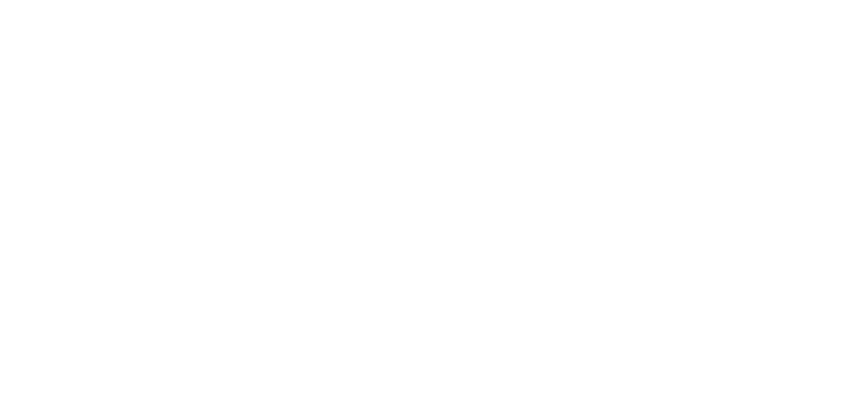
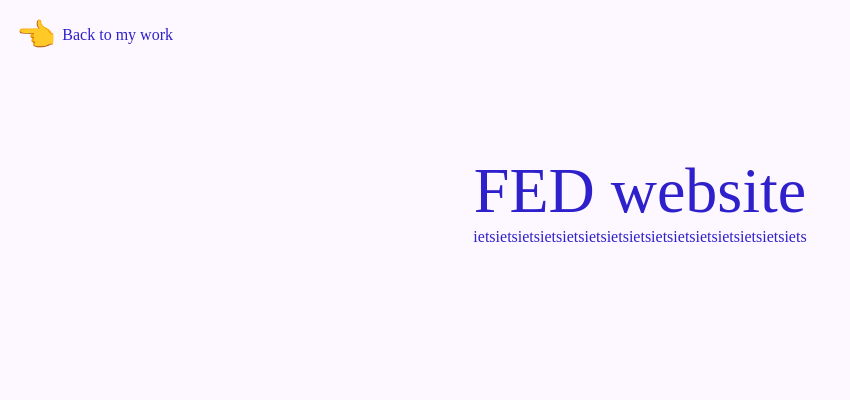
Before and after one commit to Bram-ter/portfolio, a plain HTML site: page fed.html in a window 1280 px wide. Shown: the whole page, without its empty margins (0-850 px from the left). Drawn offline with Linux system fonts and the light colour scheme.

Commit message:
Add files via upload

```diff
--- /dev/null
+++ b/css/fed.css
@@ -0,0 +1,141 @@
+/* Fonts */
+
+@font-face {
+    font-family: "roboto-medium";
+    src: url("/assets/fonts/Roboto/Roboto-Medium.ttf") format("ttf")
+}
+@font-face {
+    font-family: "roboto-regular";
+    src: url("/assets/fonts/Roboto/Roboto-Regular.ttf") format("ttf")
+  }
+
+/* Global */
+
+::-webkit-scrollbar {
+    width: 5px;
+}
+
+::-webkit-scrollbar-thumb {
+    background-color: #2E20CA;
+}
+
+body {
+    font-family: "roboto-regular";
+    padding: 0;
+    margin: 0 auto;
+}
+
+.block {
+    display: block !important;
+}
+
+h1, h2, p, a {
+    margin-top: 0px;
+    margin-bottom: 0px;
+}
+
+h1 {
+    font-family: "roboto-medium";
+    font-weight: 500;
+    font-size: 3.5em;
+}
+
+h2 {
+    font-family: "roboto-medium";
+    font-weight: 500;
+    font-size: 2em;
+}
+
+header, main {
+    width: 100%;
+    position: relative;
+}
+
+.fed-page {
+    color: #2E20CA;
+}
+
+/* Headerbutton */
+
+.fed-page main {
+    position: relative;
+}
+
+.fed-page main > a:nth-child(1) {
+    z-index: 1;
+    display: flex;
+    align-items: center;
+    position: fixed;
+    top: 1em;
+    left: 1em;
+    text-decoration: none;
+    color: #2E20CA;
+    transition: 1s;
+}
+
+.fed-page main > a:nth-child(1)::before {
+    content: '👈';
+    margin-right: .2em;
+    font-size: 2em;
+    transition: .3s;
+}
+
+.fed-page main > a:nth-child(1):hover::before {
+    transform: translateX(-.3em);
+}
+
+.fed-page main header {
+    display: flex;
+    justify-content: center;
+    align-items: center;
+    height: 50vh;
+    background-color: #FDF7FF;
+}
+
+.fed-page main header > section {
+    margin: 0 auto;
+    width: 80%;
+}
+
+.fed-page main header > section p {
+    width: 90%;
+    font-size: 1rem;
+}
+
+@media (min-width: 40em) {
+
+    /* Global */
+
+    h1 {
+        font-size: 3em;
+    }
+
+    h2 {
+        font-size: 2em;
+    }
+}
+
+@media (min-width: 70em) {
+
+    /* Global */
+
+    h1 {
+        font-size: 4em;
+    }
+
+    h2 {
+        font-size: 2.5em;
+    }
+
+    .fed-page main header > section {
+        justify-content: center;
+        align-items: center;
+        text-align: center;
+        margin: 0 auto;
+        width: 100%;
+    }
+
+    .fed-page main header > section p {
+        margin: 0 auto;
+    }
+}
--- a/fed.html
+++ b/fed.html
@@ -7,14 +7,29 @@
 
     <title>FED project</title>
 
-    <link rel="stylesheet" href="./css/style.css">
+    <link rel="stylesheet" href="./css/fed.css">
 </head>
-<body class="fedpage">
+<body class="fed-page">
 <main>
-    <header>
+    <a href="./my_work.html">Back to my work</a>
+        <header>
+            <section>
+                <h1>FED website</h1>
+                <p>ietsietsietsietsietsietsietsietsietsietsietsietsietsietsiets</p>
+            </section>
+        </header>
 
-    </header>
+        <section>
+            <article>
+                <p></p>
+                <p></p>
+                <p></p>
+                <p></p>
+            </article>
+            <figure>
+                <img src="" alt="" />
+            </figure>
+        </section>
 </main>
-
 </body>
 </html>
```
